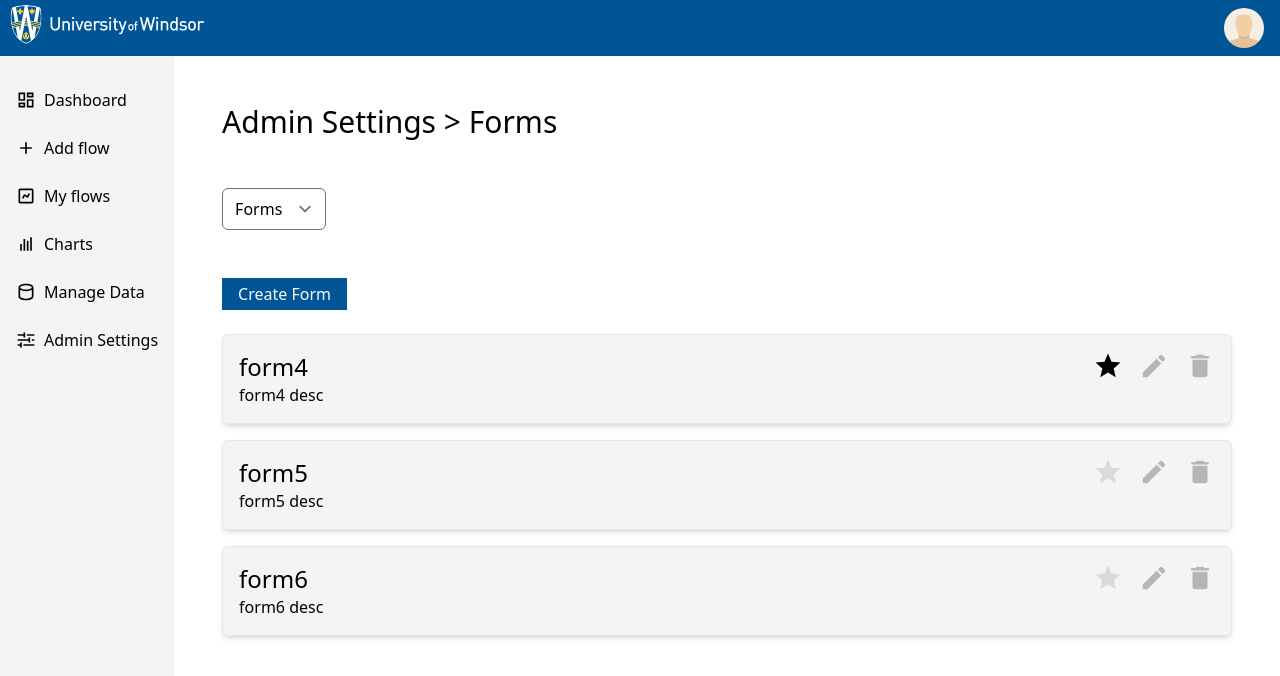
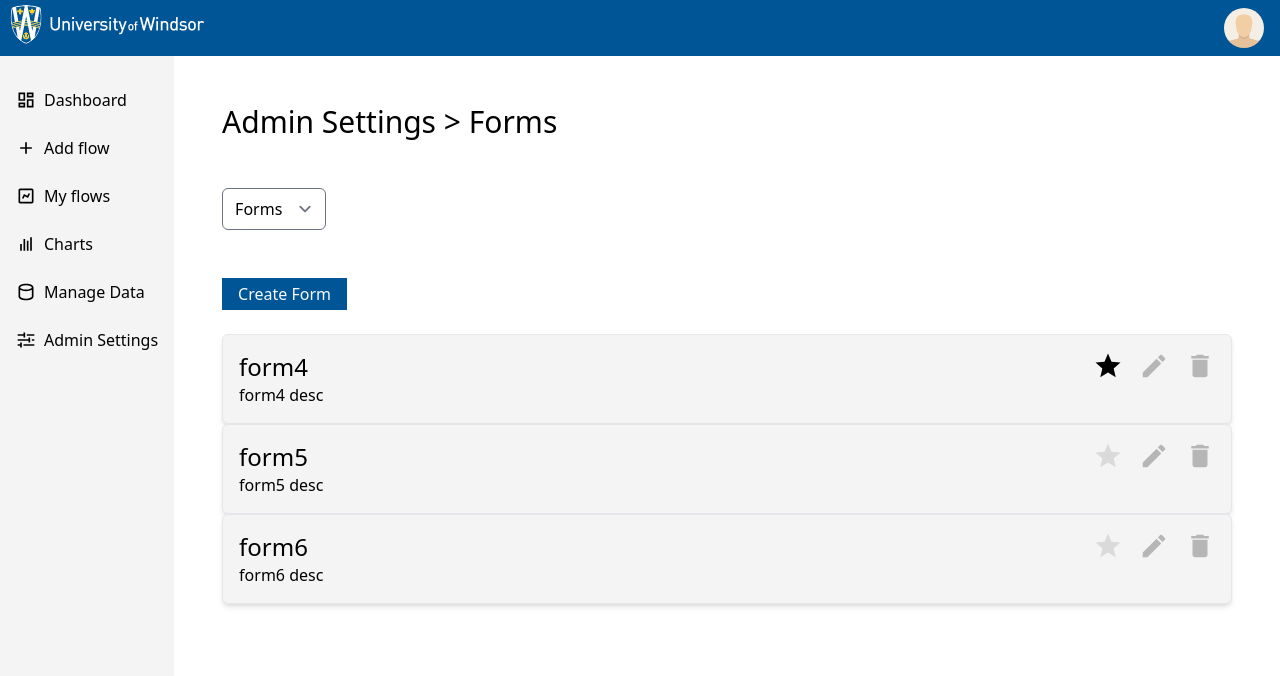
Before and after one commit to thangk/demo-flow, a React (Vite) app: page /admin-settings/forms in a window 1280 px wide. Shown: the top 676 px of the page. Built offline with nearby package versions, Linux system fonts and the light colour scheme.

Commit message:
Update Forms.tsx

```diff
--- a/src/pages/admin-settings/forms/Forms.tsx
+++ b/src/pages/admin-settings/forms/Forms.tsx
@@ -13,6 +13,9 @@ import { RootState } from "../../../app/store"
 import { Link, useNavigate, useLocation } from 'react-router-dom'
 
 import { Reorder } from 'framer-motion'
+
+import useMeasurePosition from "../../../hooks/useMeasurePosition"
+import usePositionReorder from "../../../hooks/usePositionReorder"
 
 
 const FormsList = () => {
@@ -49,17 +52,26 @@ const FormsList = () => {
 
 
 
+
     return (
 
         <div className="flex flex-col gap-4">
 
-            <Reorder.Group transition={{ duration: 5}} className="flex flex-col gap-4" values={forms} onReorder={setForms}>
+
+            <Reorder.Group values={forms} onReorder={setForms}>
+
+
+
+
+
+
             {forms.length ? forms.map(form => {
                 return (
-                    <Reorder.Item  key={nanoid()} value={form}>
+
+                    <Reorder.Item value={form} key={nanoid()}>
 
 
-                    <div className="flex justify-between p-4 bg-[#F4F4F4] hover:bg-[#DADADA] hover:cursor-pointer hover:border-[#DADADA] border rounded-md shadow-md" key={nanoid()}>
+                    <div className="flex justify-between p-4 bg-[#F4F4F4] hover:bg-[#DADADA] hover:cursor-pointer hover:border-[#DADADA] border rounded-md shadow-md">
                         {/* name and desc */}
                         <section>
                             <h3>{form.name}</h3>
@@ -75,10 +87,19 @@ const FormsList = () => {
                             <MdDelete className="text-3xl opacity-25 hover:opacity-100" onClick={() => handleDeleteForm(form.id)} />
                         </section>
                     </div>
+
                     </Reorder.Item>
                 )
-            }) : <h5>There are no forms yet. Create one.</h5>}
+            })
+
+
+            : <h5>There are no forms yet. Create one.</h5>}
+
+
             </Reorder.Group>
+
+
+
 
         </div>
     )
```
